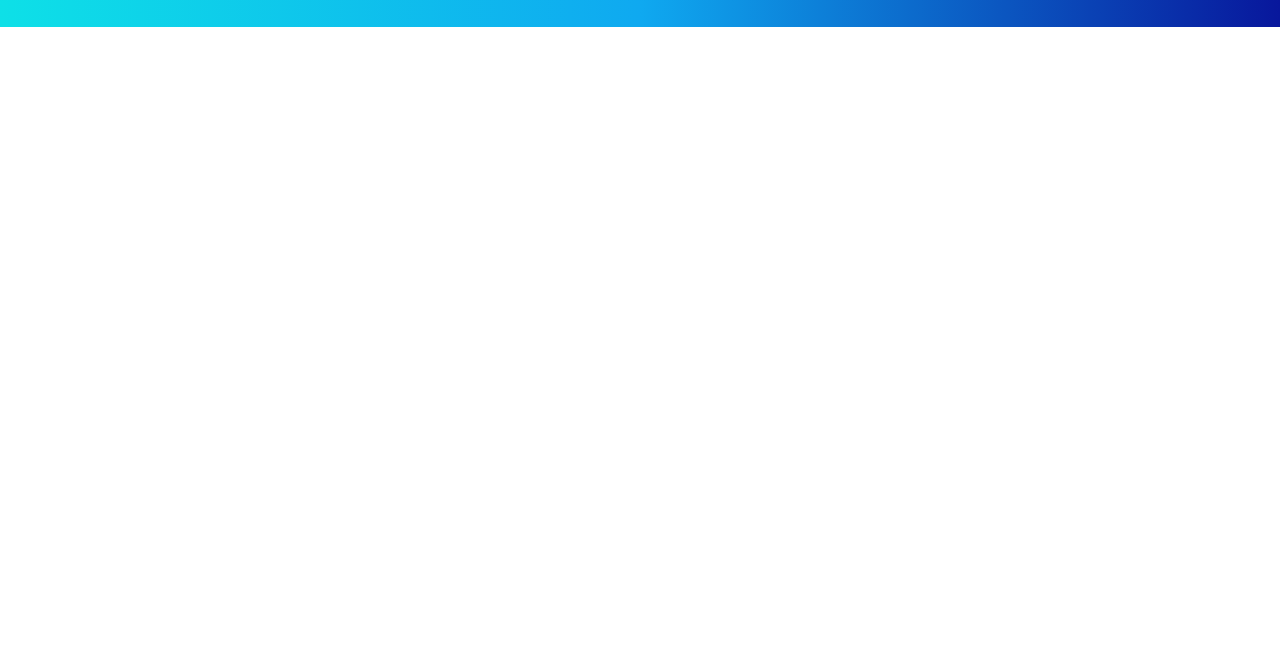
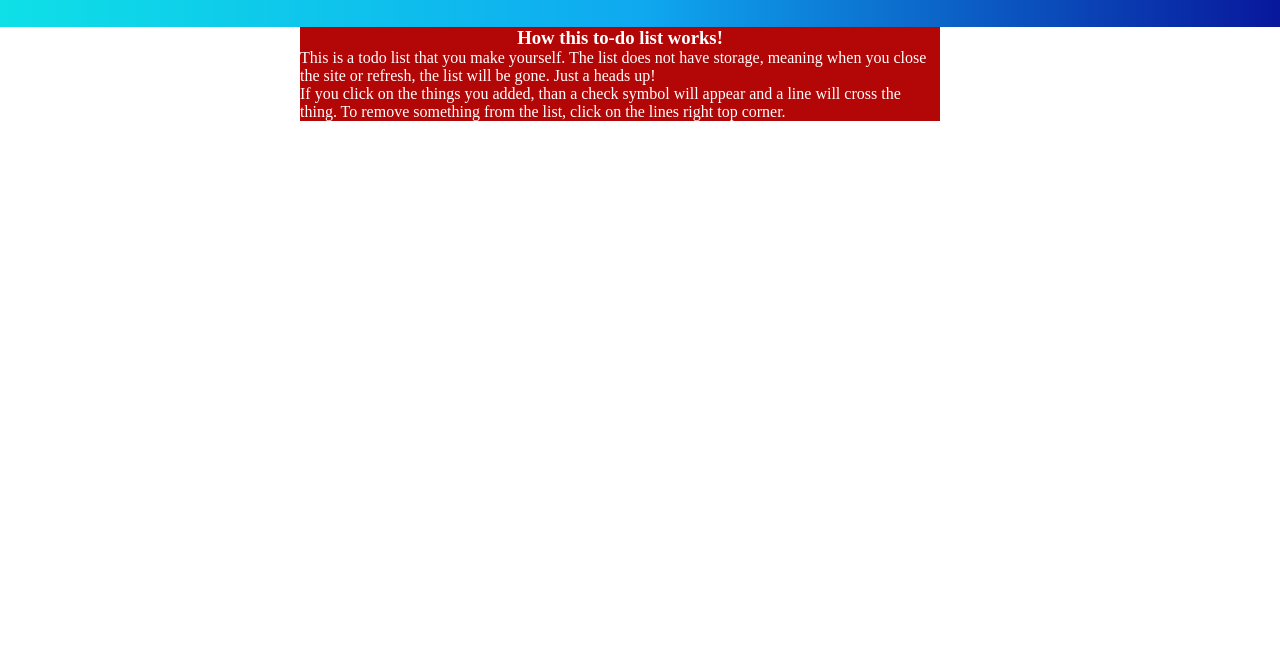
Before and after one commit to speedingphoenix/ToDo-List, a plain HTML site: page index.html in a window 1280 px wide. Shown: the part 152-800 px from the top of the page. Drawn offline with Linux system fonts and the light colour scheme.

Commit message:
todo-list

```diff
--- a/index.html
+++ b/index.html
@@ -15,7 +15,22 @@
         <input type="text" id="myInput" placeholder="Things to be done..." />
         <span class="addBtn" id="add_button">Add</span>
       </header>
-      <ul id="myUL"></ul>
+      <article>
+        <h3>How this to-do list works!</h3>
+        <p>
+          This is a todo list that you make yourself. The list does not have
+          storage, meaning when you close the site or refresh, the list will be
+          gone. Just a heads up!
+        </p>
+        <p>
+          If you click on the things you added, than a check symbol will appear
+          and a line will cross the thing. To remove something from the list,
+          click on the lines right top corner.
+        </p>
+      </article>
+      <main>
+        <ul id="myUL"></ul>
+      </main>
 
       <script src="main.js"></script>
     </body>
```
